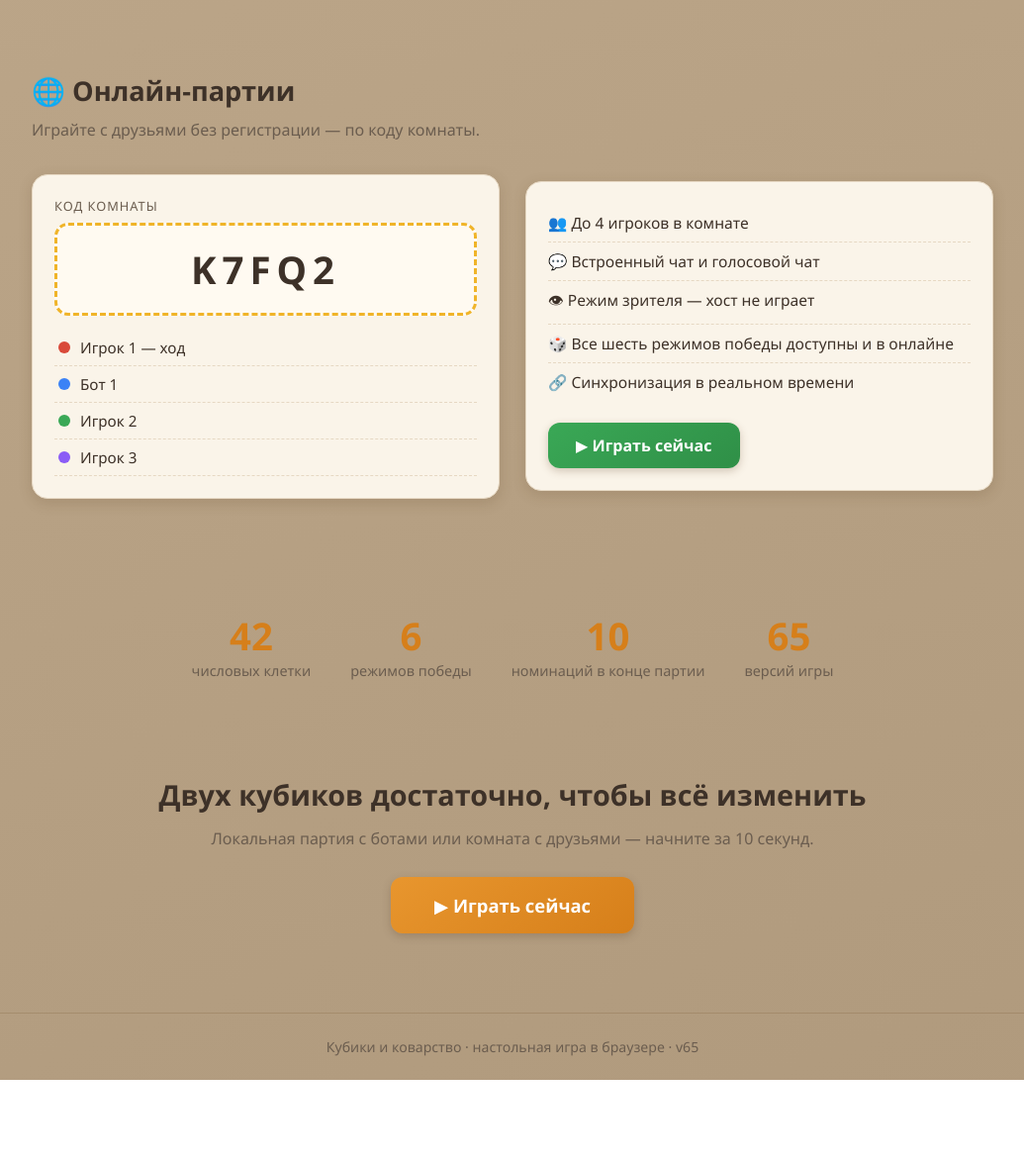
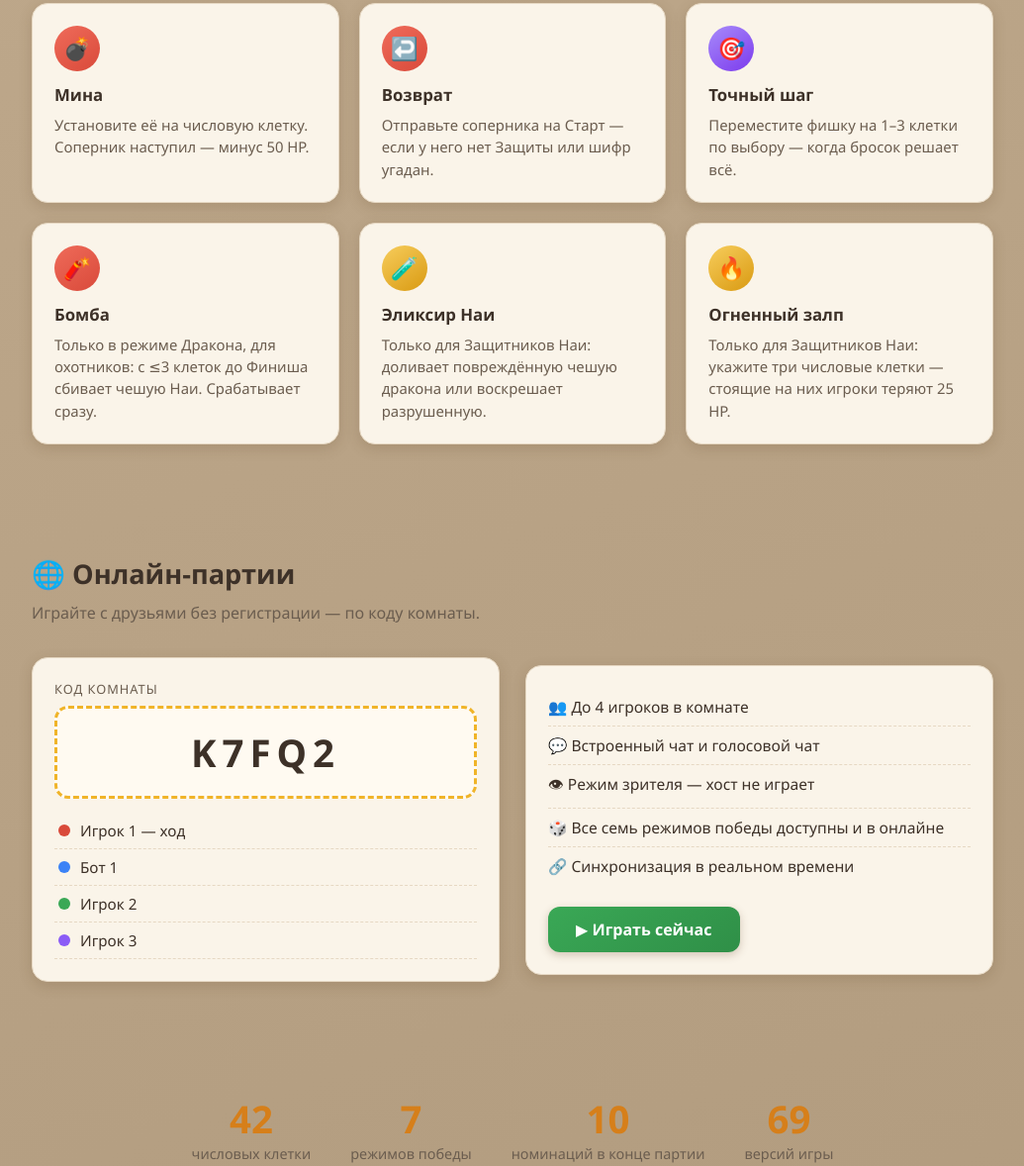
Before and after one commit to egormedvedev-94/Dice-and-cunning, a plain HTML site: page index.html in a window 1280 px wide. Shown: the part 2567-3745 px from the top of the page at 99% size, without its empty margins (122-1157 px from the left). Before the commit the page ends 3658 px from the top, so only its background shows below. Drawn offline with Linux system fonts and the light colour scheme.

Commit message:
Update index.html

```diff
--- a/index.html
+++ b/index.html
@@ -239,7 +239,7 @@
 </section>
 
 <section id="modes">
-  <h2>Шесть режимов победы</h2>
+  <h2>Семь режимов победы</h2>
   <p class="sub">Каждая партия может быть другой — режим выбирается в настройках перед стартом.</p>
   <div class="grid grid-3">
     <div class="panel reveal">
@@ -271,6 +271,11 @@
       <div class="badge purple">🔑</div>
       <h3>Собери три ключа</h3>
       <p>Три ключа спрятаны на поле. Соберите все и дойдите до Финиша — победа засчитывается только там.</p>
+    </div>
+    <div class="panel reveal">
+      <div class="badge red">🐉</div>
+      <h3>Дракон Ная</h3>
+      <p>Победи дракона на Финише или защити его. Три чешуи по 100 HP, охотники и Защитники Наи, огонь каждые 8 ходов.</p>
     </div>
   </div>
 </section>
@@ -309,6 +314,21 @@
       <h3>Точный шаг</h3>
       <p>Переместите фишку на 1–3 клетки по выбору — когда бросок решает всё.</p>
     </div>
+    <div class="panel reveal">
+      <div class="badge red">🧨</div>
+      <h3>Бомба</h3>
+      <p>Только в режиме Дракона, для охотников: с ≤3 клеток до Финиша сбивает чешую Наи. Срабатывает сразу.</p>
+    </div>
+    <div class="panel reveal">
+      <div class="badge gold">🧪</div>
+      <h3>Эликсир Наи</h3>
+      <p>Только для Защитников Наи: доливает повреждённую чешую дракона или воскрешает разрушенную.</p>
+    </div>
+    <div class="panel reveal">
+      <div class="badge gold">🔥</div>
+      <h3>Огненный залп</h3>
+      <p>Только для Защитников Наи: укажите три числовые клетки — стоящие на них игроки теряют 25 HP.</p>
+    </div>
   </div>
 </section>
 
@@ -329,7 +349,7 @@
         <li>👥 До 4 игроков в комнате</li>
         <li>💬 Встроенный чат и голосовой чат</li>
         <li>👁 Режим зрителя — хост не играет</li>
-        <li>🎲 Все шесть режимов победы доступны и в онлайне</li>
+        <li>🎲 Все семь режимов победы доступны и в онлайне</li>
         <li>🔗 Синхронизация в реальном времени</li>
       </ul>
       <br>
@@ -341,9 +361,9 @@
 <section>
   <div class="stats reveal">
     <div class="stat"><div class="num">42</div><div class="lbl">числовых клетки</div></div>
-    <div class="stat"><div class="num">6</div><div class="lbl">режимов победы</div></div>
+    <div class="stat"><div class="num">7</div><div class="lbl">режимов победы</div></div>
     <div class="stat"><div class="num">10</div><div class="lbl">номинаций в конце партии</div></div>
-    <div class="stat"><div class="num">65</div><div class="lbl">версий игры</div></div>
+    <div class="stat"><div class="num">69</div><div class="lbl">версий игры</div></div>
   </div>
 </section>
 
@@ -353,7 +373,7 @@
   <a class="btn btn-primary btn-big" href="main.game.html">▶ Играть сейчас</a>
 </section>
 
-<footer>Кубики и коварство · настольная игра в браузере · v65</footer>
+<footer>Кубики и коварство · настольная игра в браузере · v69</footer>
 
 <script>
   const io = new IntersectionObserver((entries) => {
```
